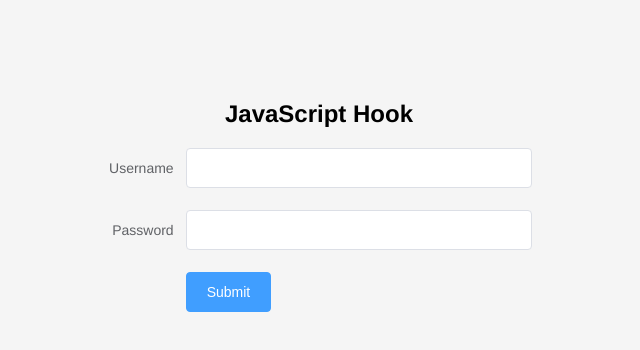
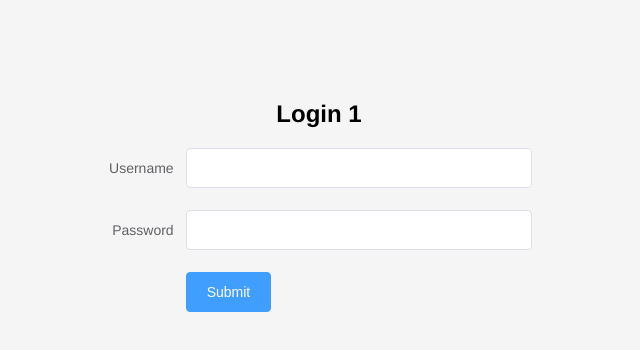
Before and after one commit to Python3WebSpider/Scrape, a Vue app: page /login1 in a window 1280 px wide. Shown: the top 350 px of the page, without its empty margins (321-961 px from the left). Built offline with nearby package versions, Linux system fonts and the light colour scheme.

Commit message:
change domain

```diff
--- a/src/views/Step1.vue
+++ b/src/views/Login1.vue
@@ -2,7 +2,7 @@
   <el-row>
     <el-col :span="8" :offset="8">
       <el-form :model="form" label-width="80px">
-        <h2>JavaScript Hook</h2>
+        <h2>Login 1</h2>
         <el-form-item label="Username">
           <el-input v-model="form.username"></el-input>
         </el-form-item>
@@ -21,7 +21,7 @@
   import store from '../store'
 
   export default {
-    name: "Step1",
+    name: "Login1",
     data() {
       return {
         form: {
```
Also changed, not shown: src/router.js (+3 -4 lines).
